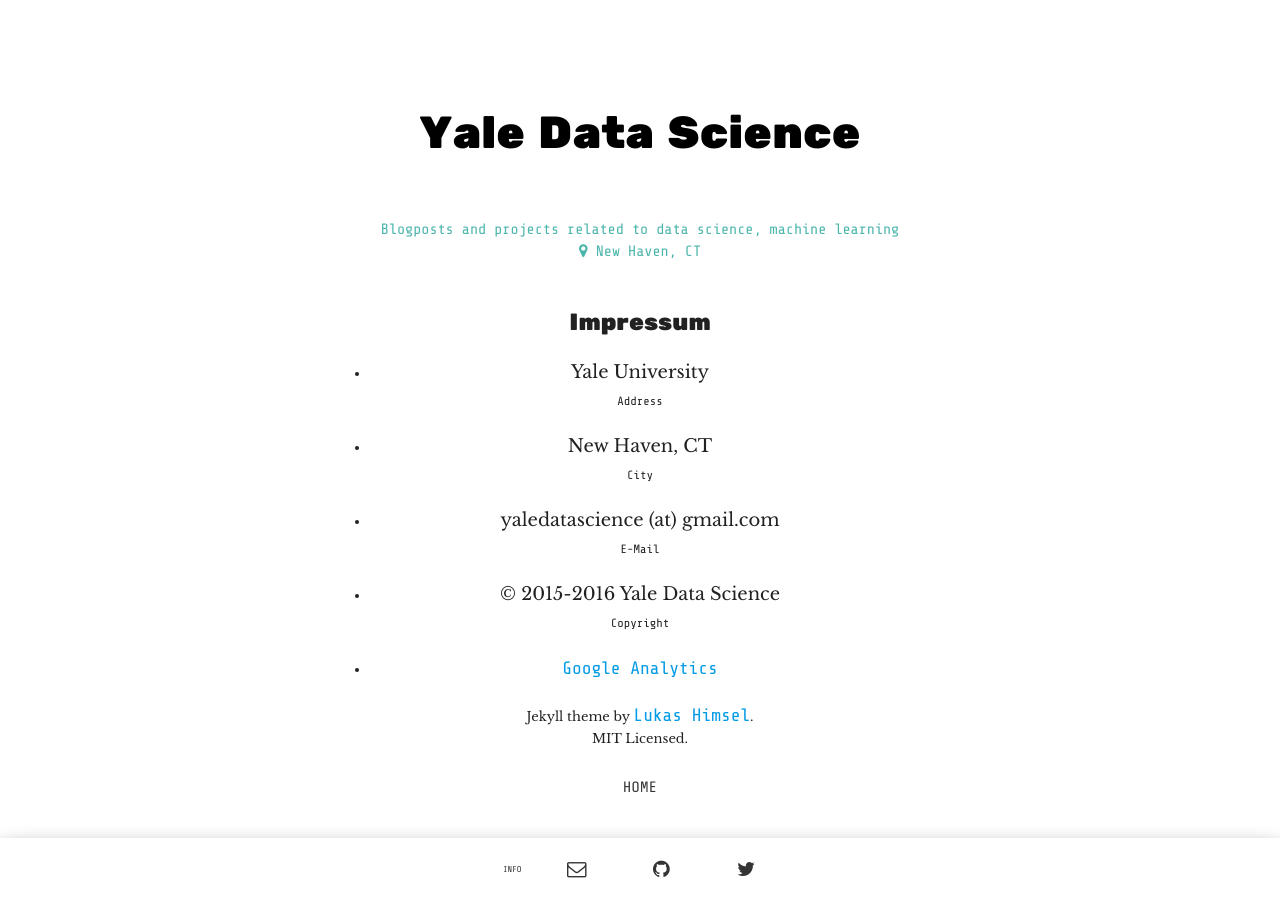
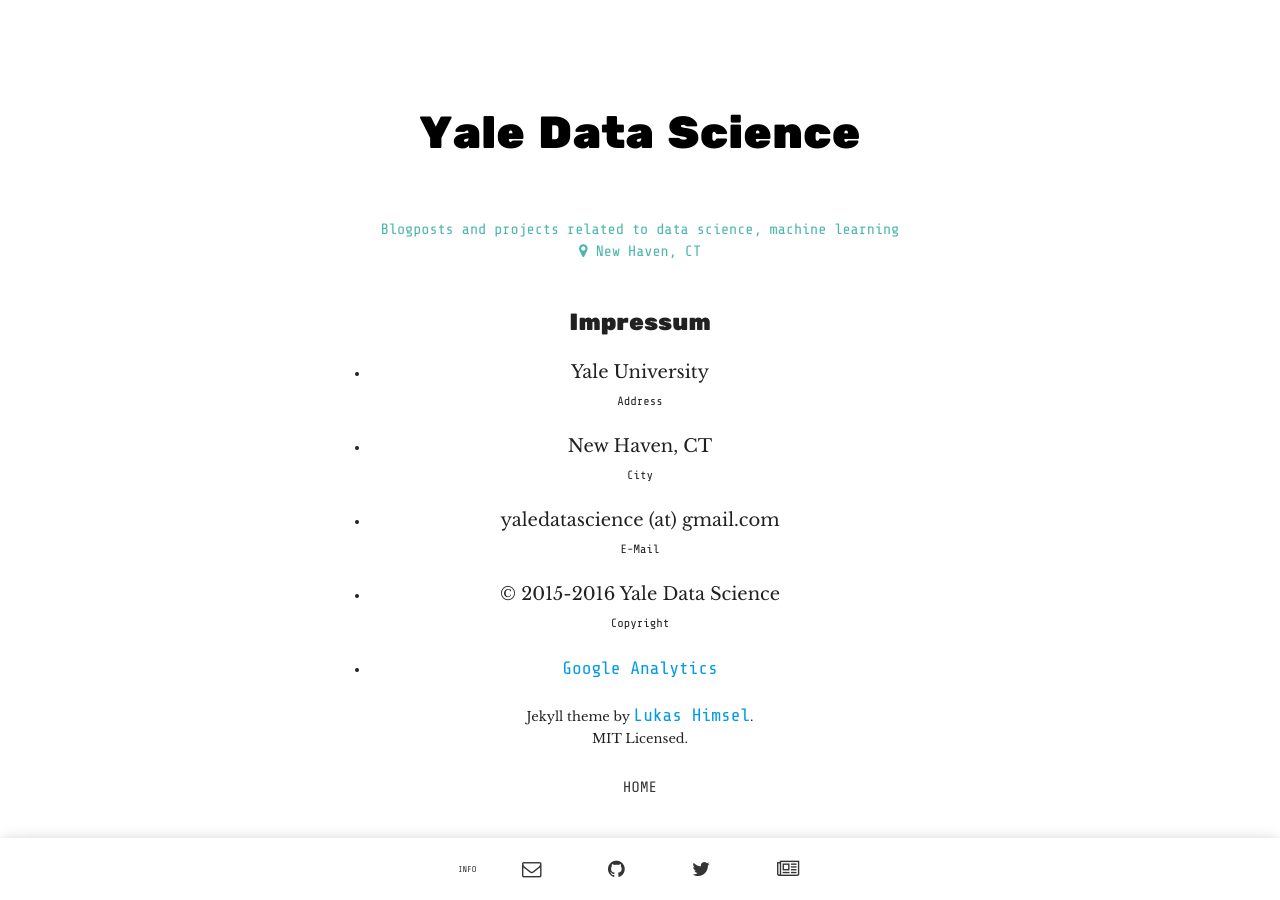
Before and after one commit to YaleDataScience/yaledatascience.github.io, a Jekyll site: the page built from imprint.html, in a window 1280 px wide. Built offline with Jekyll 4.4.1, drawn with Linux system fonts in a browser that asks for light colours.

Commit message:
Update footer.html
Added Flipboard link

```diff
--- a/_includes/footer.html
+++ b/_includes/footer.html
@@ -1,9 +1,10 @@
 <footer class="my-footer z-depth-2">
     <p>
-        <a class="waves-effect waves-teal btn-flat my-imprint-link" href="{{ " /imprint.html " | prepend: site.baseurl }}">{{ site.imprint_btn }}</a>        {% if site.email %}<a href="mailto:{{ site.email }}" class="waves-effect waves-teal btn-flat my-mail-link"><i class="fa fa-envelope-o"></i></a>{%
-        endif %} {% if site.github_username %}
-        <a href="https://github.com/{{ site.github_username }}" class="waves-effect waves-teal btn-flat my-github-link"><i class="fa fa-github"></i></a>{% endif %} {% if site.twitter_username %}<a href="https://twitter.com/{{ site.twitter_username }}"
-            class="waves-effect waves-teal btn-flat my-twitter-link"><i class="fa fa-twitter"></i></a>{% endif %}
+        <a class="waves-effect waves-teal btn-flat my-imprint-link" href="{{ " /imprint.html " | prepend: site.baseurl }}">{{ site.imprint_btn }}</a>
+        {% if site.email %}<a href="mailto:{{ site.email }}" class="waves-effect waves-teal btn-flat my-mail-link"><i class="fa fa-envelope-o"></i></a>{% endif %}
+        {% if site.github_username %}<a href="https://github.com/{{ site.github_username }}" class="waves-effect waves-teal btn-flat my-github-link"><i class="fa fa-github"></i></a>{% endif %}
+        {% if site.twitter_username %}<a href="https://twitter.com/{{ site.twitter_username }}" class="waves-effect waves-teal btn-flat my-twitter-link"><i class="fa fa-twitter"></i></a>{% endif %}
+        <a href="https://flipboard.com/@krishpop/yds-jjjtk8f9z" class="waves-effect waves-teal btn-flat my-twitter-link"><i class="fa fa-newspaper-o"></i></a>
     </p>
 </footer>
 <script type="text/javascript" src="{{ "/styles/jquery.js" | prepend: site.baseurl }}"></script>
```
